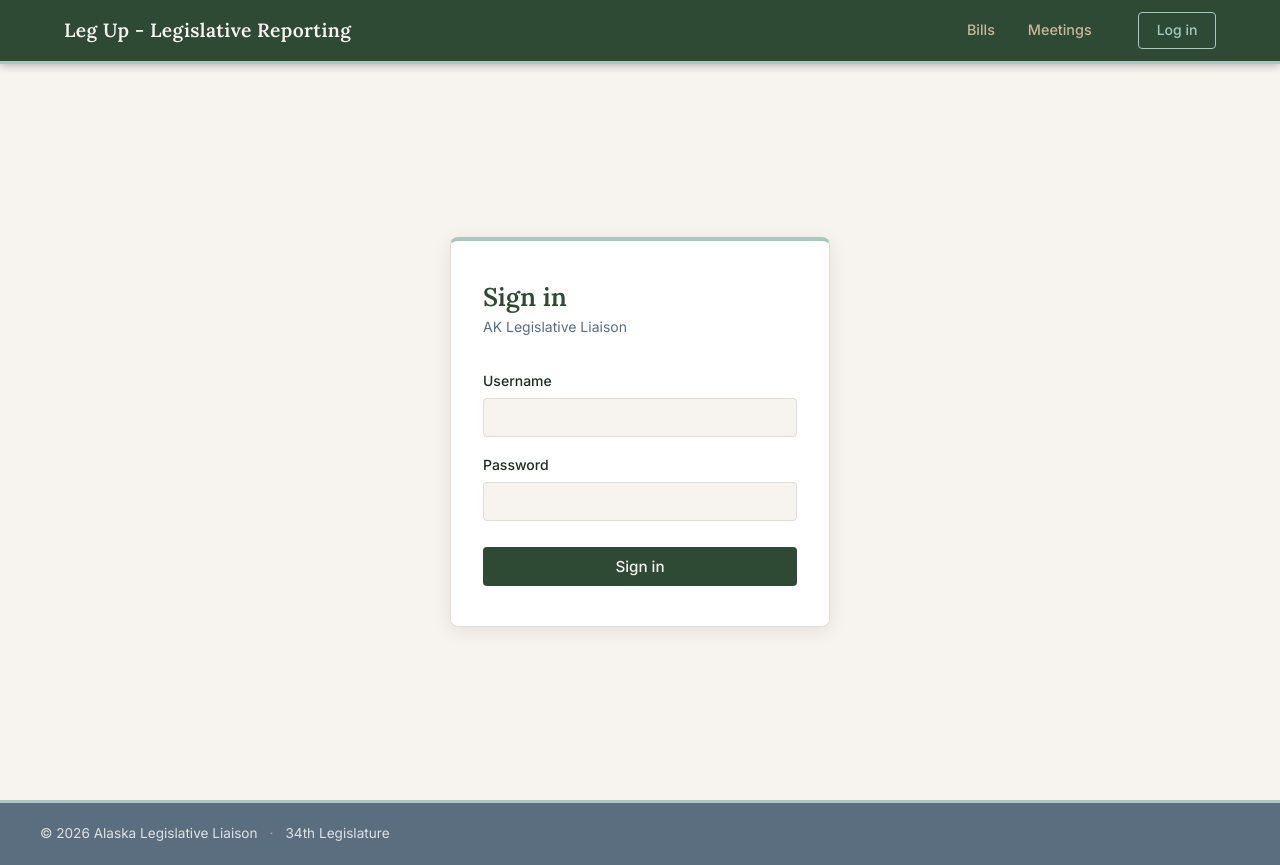
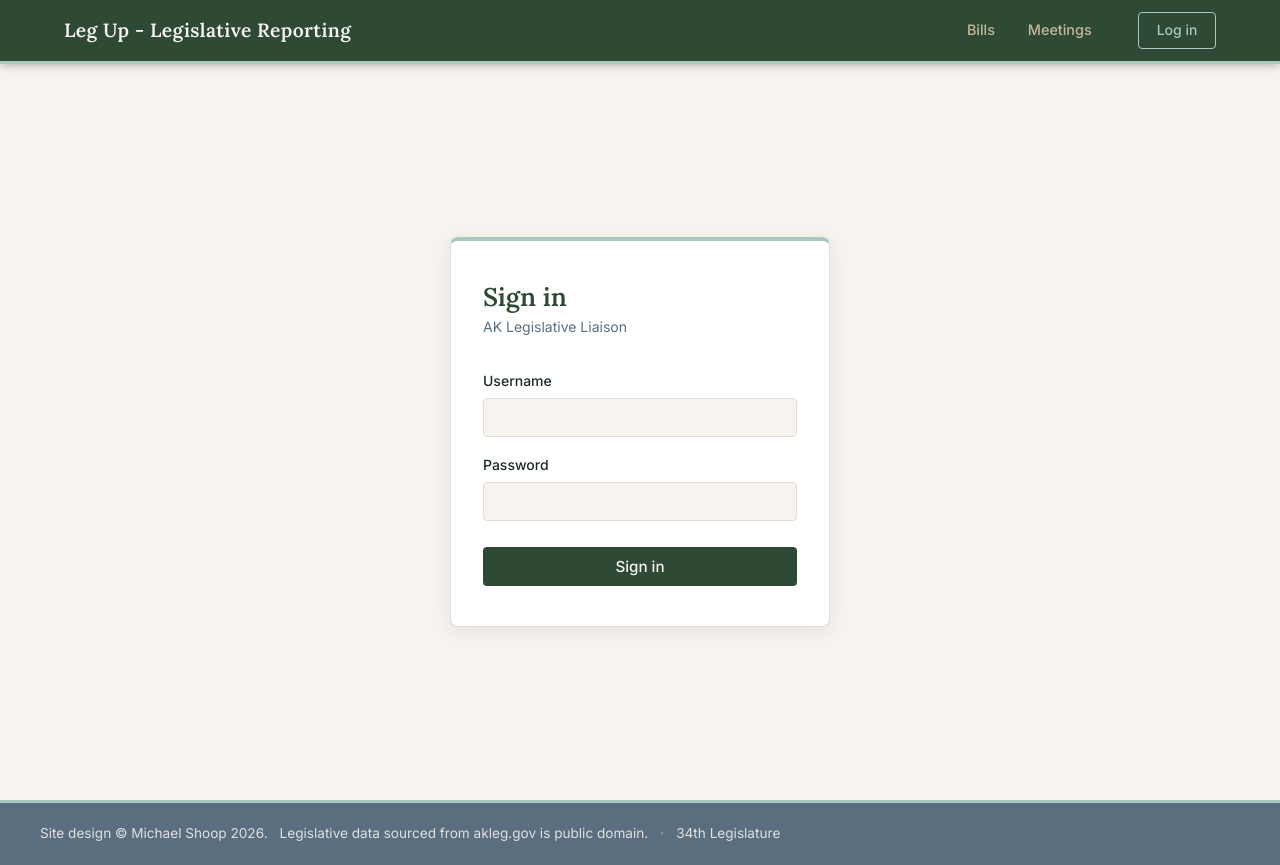
Before and after one commit to m-shoop/akleg-liaison, a React (Vite) app in the folder frontend/: page /login in a window 1280 px wide. Built offline with nearby package versions, Linux system fonts and the light colour scheme.

Commit message:
Updated copyright info

```diff
--- a/frontend/src/components/Footer/Footer.jsx
+++ b/frontend/src/components/Footer/Footer.jsx
@@ -5,7 +5,8 @@ export default function Footer() {
   return (
     <footer className={styles.footer}>
       <div className={styles.inner}>
-        <span>© {year} Alaska Legislative Liaison</span>
+        <span>Site design © Michael Shoop {year}.</span>
+        <span> Legislative data sourced from akleg.gov is public domain.</span>
         <span className={styles.divider}>·</span>
         <span>34th Legislature</span>
       </div>
```
